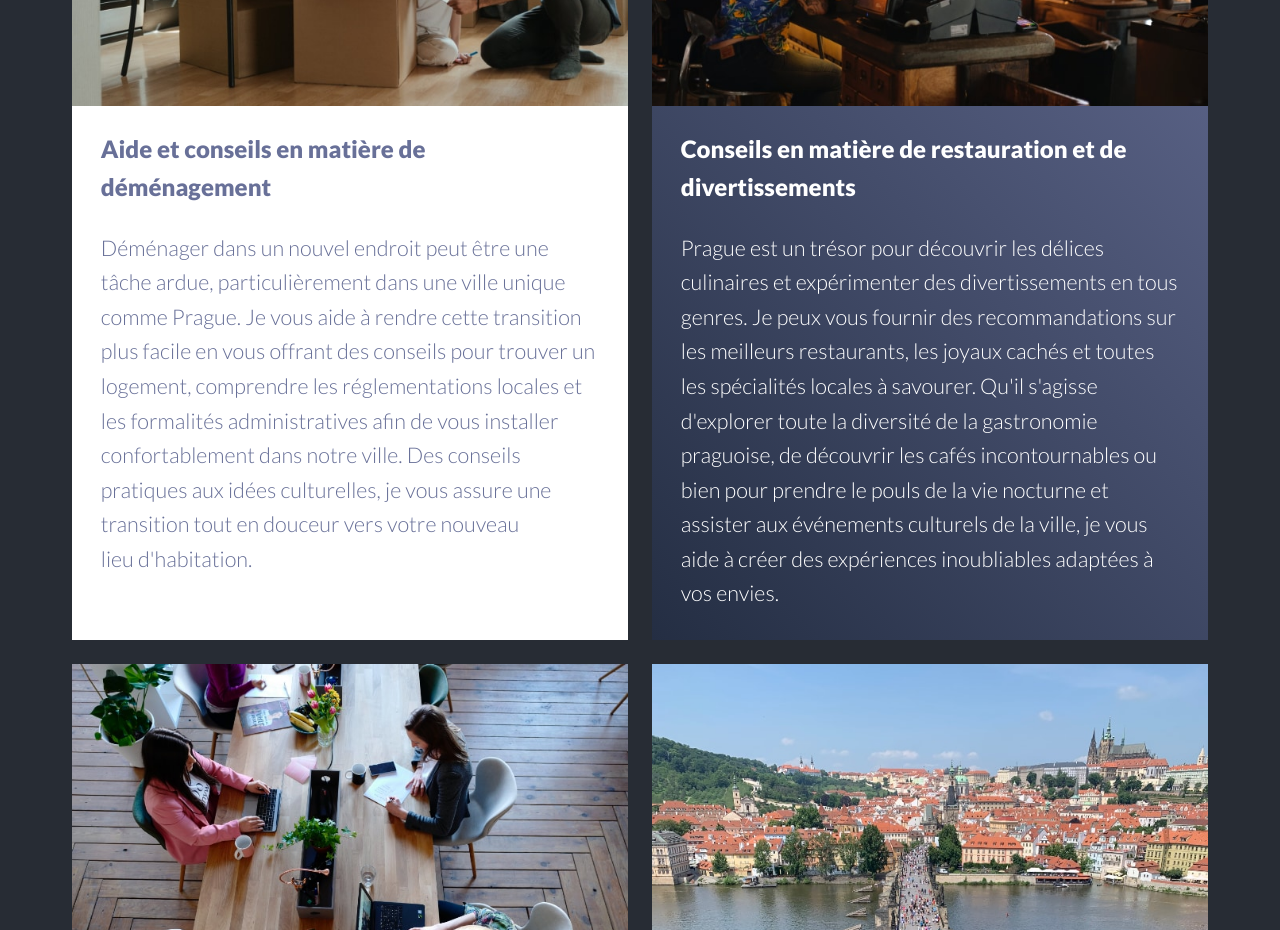
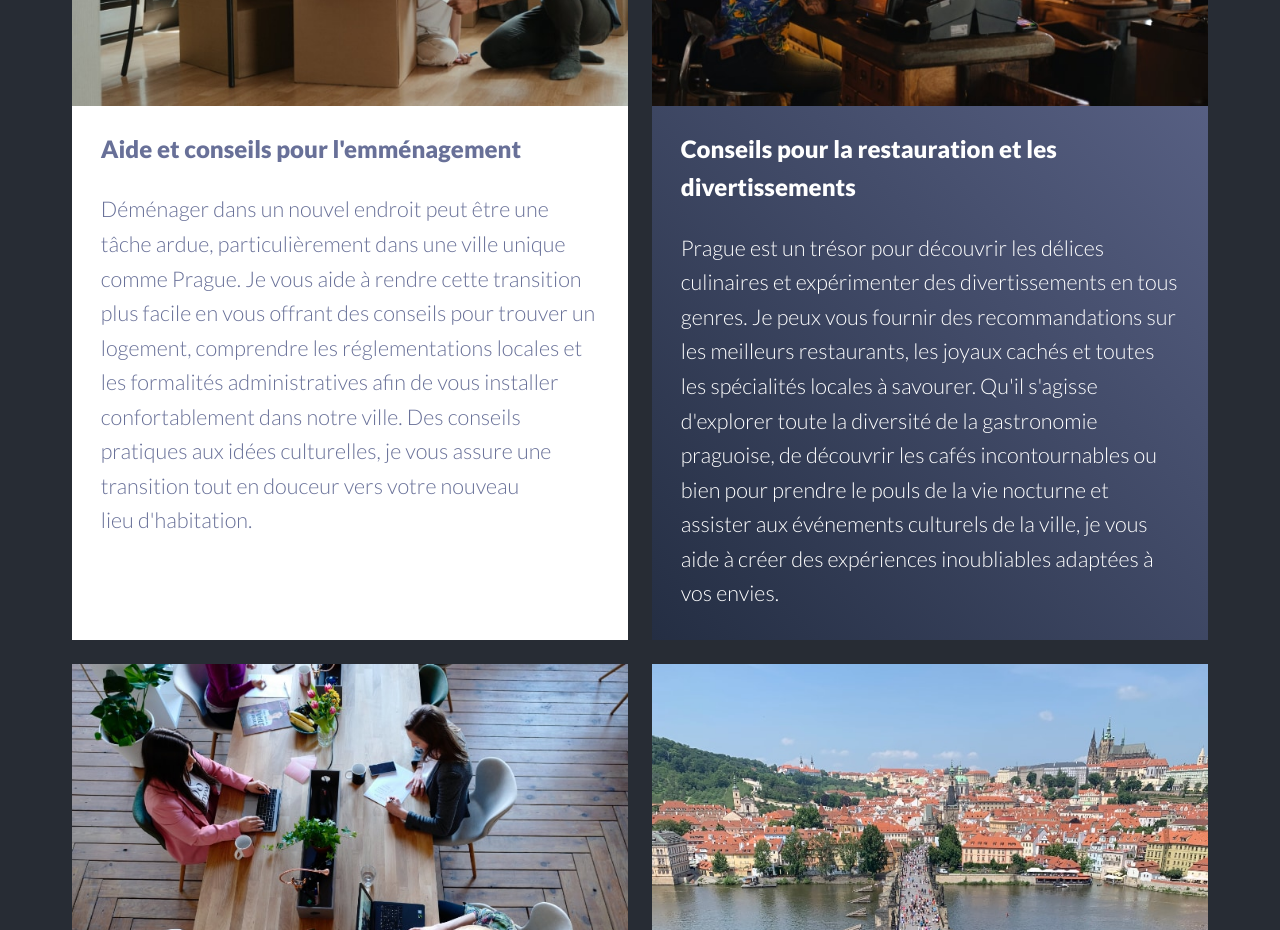
Before and after one commit to petryca/prague-facilitator, a plain HTML site: page fr/index.html in a window 1280 px wide. Shown: the part 2580-3510 px from the top of the page. Drawn offline with Linux system fonts and the light colour scheme.

Commit message:
Update index.html

```diff
--- a/fr/index.html
+++ b/fr/index.html
@@ -25,13 +25,13 @@ Dans un premier temps, je peux vous proposer une consultation en ligne où nous
         <ul>
             <li>
                 <img src="/media/relocation.jpg">
-                <h2>Aide et conseils en matière de déménagement
+                <h2>Aide et conseils pour l'emménagement
 </h2>
                 <p>Déménager dans un nouvel endroit peut être une tâche ardue, particulièrement dans une ville unique comme Prague. Je vous aide à rendre cette transition plus facile en vous offrant des conseils pour trouver un logement, comprendre les réglementations locales et les formalités administratives afin de vous installer confortablement dans notre ville. Des conseils pratiques aux idées culturelles, je vous assure une transition tout en douceur vers votre nouveau lieu d'habitation.</p>
             </li>
             <li>
                 <img src="/media/cafe.jpg">
-                <h2>Conseils en matière de restauration et de divertissements
+                <h2>Conseils pour la restauration et les divertissements
 </h2>
                 <p>Prague est un trésor pour découvrir les délices culinaires et expérimenter des divertissements en tous genres. Je peux vous fournir des recommandations sur les meilleurs restaurants, les joyaux cachés et toutes les spécialités locales à savourer. Qu'il s'agisse d'explorer toute la diversité de la gastronomie praguoise, de découvrir les cafés incontournables ou  bien pour prendre le pouls de la vie nocturne et assister aux événements culturels de la ville, je vous aide à créer des expériences inoubliables adaptées à vos envies.</p>
                 </li>
```
